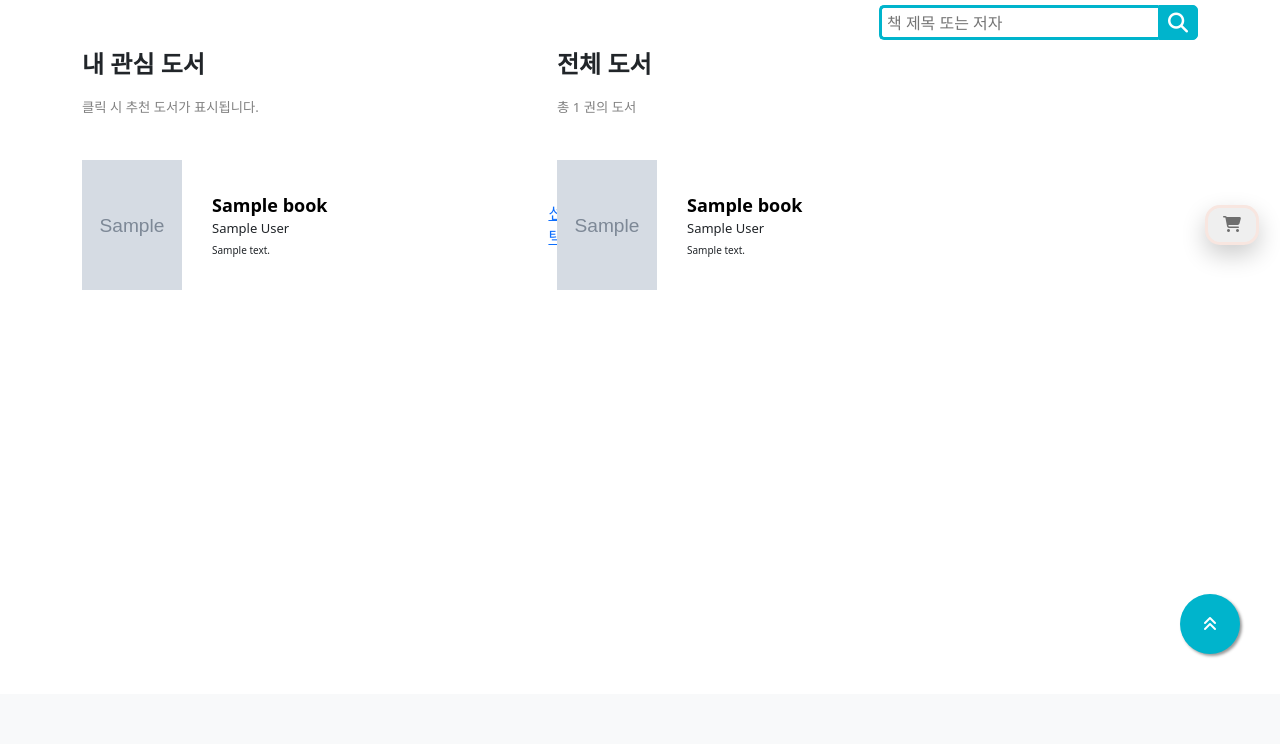
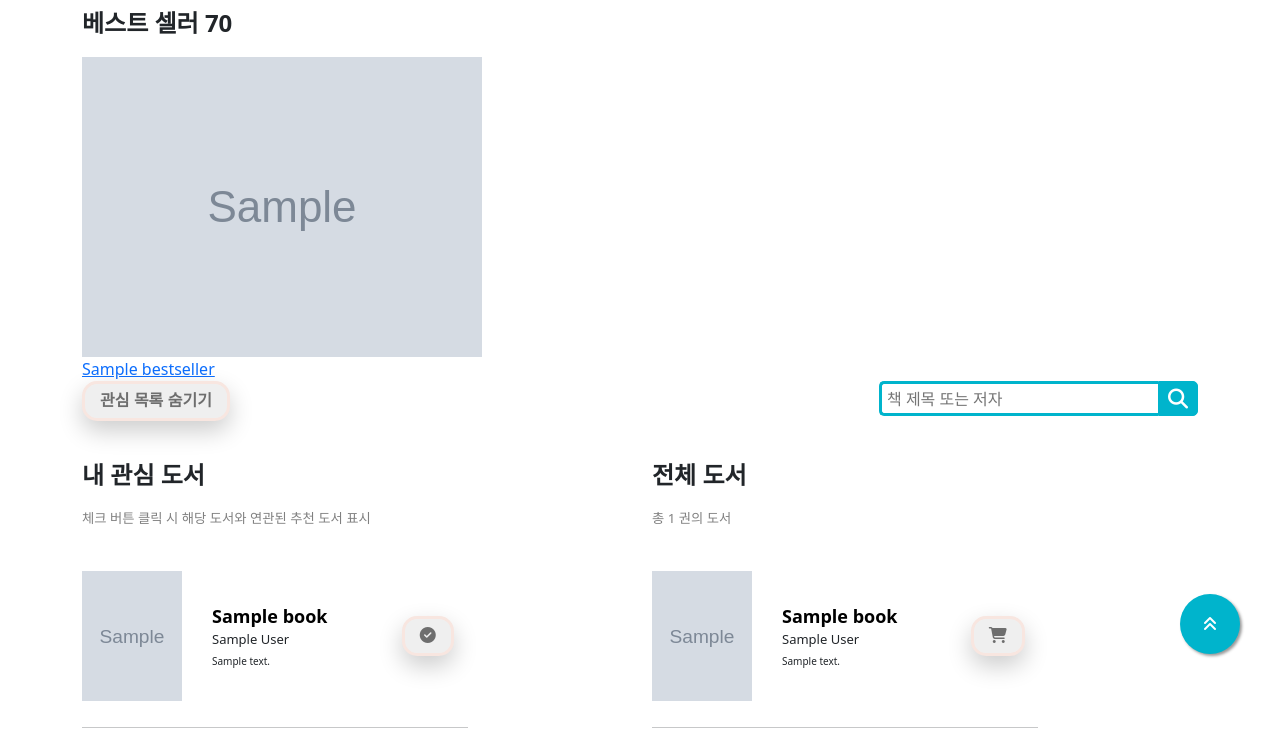
Before and after one commit to sungwookoo/django_recommend_book, a Django app: template templates/home.html in a window 1280 px wide. Shown: the part 106-850 px from the top of the page. Before the commit the page ends 763 px from the top, so only its background shows below. Run offline with Django 4.2, Linux system fonts and the light colour scheme; the template is opened without the code that fills it: most values are stand-ins (such as "Sample title", 1, 10 or a date in 2020); grey boxes marked "Sample" are stand-in pictures; some libraries are stand-ins or nearby versions.

Commit message:
feat : 관심 도서 목록 숨기기/보이기 기능 추가

```diff
--- a/templates/home.html
+++ b/templates/home.html
@@ -15,13 +15,26 @@
         }
 
         $(document).ready(function () {
-
             window.setTimeout(function () {
                 $(".alert-auto-dismissible").fadeTo(500, 0).slideUp(500, function () {
                     $(this).remove();
                 });
             }, 3000);
+
+
         })
+
+        function set_recommend_list() {
+            if ($('#right-area').attr('class') == 'col-md-6') {
+                $('#left-area').hide()
+                $('#right-area').attr('class', 'col-md-12')
+                $('#set_recommend_btn').text("관심 목록 보이기")
+            } else {
+                $('#right-area').attr('class', 'col-md-6')
+                $('#left-area').show()
+                $('#set_recommend_btn').text("관심 목록 숨기기")
+            }
+        }
     </script>
 {% endblock %}
 {% block content %}
@@ -33,7 +46,33 @@
             </div>
         {% endfor %}
         <div class="container timeline-container" style="">
+            <div class="bestseller-area">
+                <p class="top-title">베스트 셀러 70</p>
+                <div class="bestseller">
+                    {% for bestseller in bestseller_list %}
+                        <div class="bestseller-book">
+                            <div class="bestseller-book-img" style="">
+                                {% if bestseller.img_url == 'nan' %}
+                                    <a href="/book/{{ bestseller.id }}"><img
+                                            src="https://via.placeholder.com/150"
+                                            class="bestseller-thumb-book-img"
+                                            id="thumb-book-img"
+                                            style=""></a>
+                                {% else %}
+                                    <a href="/book/{{ bestseller.id }}"><img src="{{ bestseller.img_url }}"
+                                                                             class="bestseller-thumb-book-img"
+                                                                             id="thumb-book-img"
+                                                                             style=""></a>
+                                {% endif %}
+                            </div>
+                            <a class="bestseller-title"
+                               title="{{ bestseller.author }} - {{ bestseller.title }}">{{ bestseller.title }}</a>
+                        </div>
+                    {% endfor %}
+                </div>
+            </div>
             <div class="row">
+                <div>
                 <form method="get" action="{% url 'get_book' %}" style="width:100%">
                     <div class="search">
                         <input type="text" class="searchTerm" placeholder="책 제목 또는 저자" id="search_text"
@@ -43,11 +82,18 @@
                         </button>
                     </div>
                 </form>
-                <div class="col-md-5">
+                <div>
+                    <button id="set_recommend_btn" class="w-btn-outline w-btn-skin-outline" type="button" style="margin-bottom: 30px" onclick="set_recommend_list()">
+                        관심 목록 숨기기
+                    </button>
+                </div>
+                </div>
+
+                <div id="left-area" class="col-md-6">
                     <div class="left-main" style="">
                         <div class="top-area" style="">
                             <p class="top-title">내 관심 도서</p>
-                            <p style="font-size: smaller; color: gray">클릭 시 추천 도서가 표시됩니다.</p>
+                            <p style="font-size: smaller; color: gray">체크 버튼 클릭 시 해당 도서와 연관된 추천 도서 표시</p>
                         </div>
                         <div class="body-area">
                             <div class="book-area" id="book-area" name="book-area"
@@ -64,12 +110,12 @@
                                                         style=""></a>
                                             {% else %}
                                                 <a href="/book/{{ book.book.id }}"><img src="{{ book.book.img_url }}"
-                                                                                         class="thumb-book-img"
-                                                                                         id="thumb-book-img"
-                                                                                         style=""></a>
+                                                                                        class="thumb-book-img"
+                                                                                        id="thumb-book-img"
+                                                                                        style=""></a>
                                             {% endif %}
                                         </div>
-                                        <div class="book-info" style="width:350px">
+                                        <div class="book-info" style="width:80%">
                                             <div class="book-info-title">
                                                 <a href="/book/{{ book.book.id }}"><span>{{ book.book.title }}</span></a>
                                             </div>
@@ -92,14 +138,20 @@
                                             </span>
                                             </div>
                                         </div>
-                                        <a href="/book/recommend/{{ book.book.id }}">
-                                            선택
-                                        </a>
+                                        <div class="book-btn">
+                                            <a href="/book/recommend/{{ book.book.id }}">
+                                                <button class="w-btn-outline w-btn-skin-outline" type="button">
+                                                    <i class="fa-solid fa-circle-check"></i>
+                                                </button>
+                                            </a>
+                                        </div>
                                     </div>
+                                    <hr>
                                 {% endfor %}
                                 {% if profile_book.has_next %}
                                     <a class="infinite-more-link"
-                                       href="?search_text={{ search_text }}&page={{ all_book.next_page_number }}">More</a>
+                                       href="?search_text={{ search_text }}&page={{ all_book.next_page_number }}">더 보기
+                                        ...</a>
                                 {% endif %}
                                 <div class="loading" style="display: none;">
                                     Loading...
@@ -123,7 +175,7 @@
                         </div>
                     </div>
                 </div>
-                <div class="col-md-6">
+                <div id="right-area" class="col-md-6">
                     <div class="right-main" style="">
                         <div class="top-area" style="">
                             {% if request.resolver_match.view_name == 'get_recommend_list' %}
@@ -155,7 +207,7 @@
                                                                                    style=""></a>
                                             {% endif %}
                                         </div>
-                                        <div class="book-info" style="">
+                                        <div class="book-info" style="width:80%">
                                             <div class="book-info-title">
                                                 <a href="/book/{{ book.id }}"><span>{{ book.title }}</span></a>
                                             </div>
@@ -186,10 +238,12 @@
                                             </a>
                                         </div>
                                     </div>
+                                    <hr>
                                 {% endfor %}
                                 {% if all_book.has_next %}
                                     <a class="infinite-more-link"
-                                       href="?search_text={{ search_text }}&page={{ all_book.next_page_number }}">More</a>
+                                       href="?search_text={{ search_text }}&page={{ all_book.next_page_number }}">더 보기
+                                        ...</a>
                                 {% endif %}
                                 <div class="loading" style="display: none;">
                                     Loading...
```
